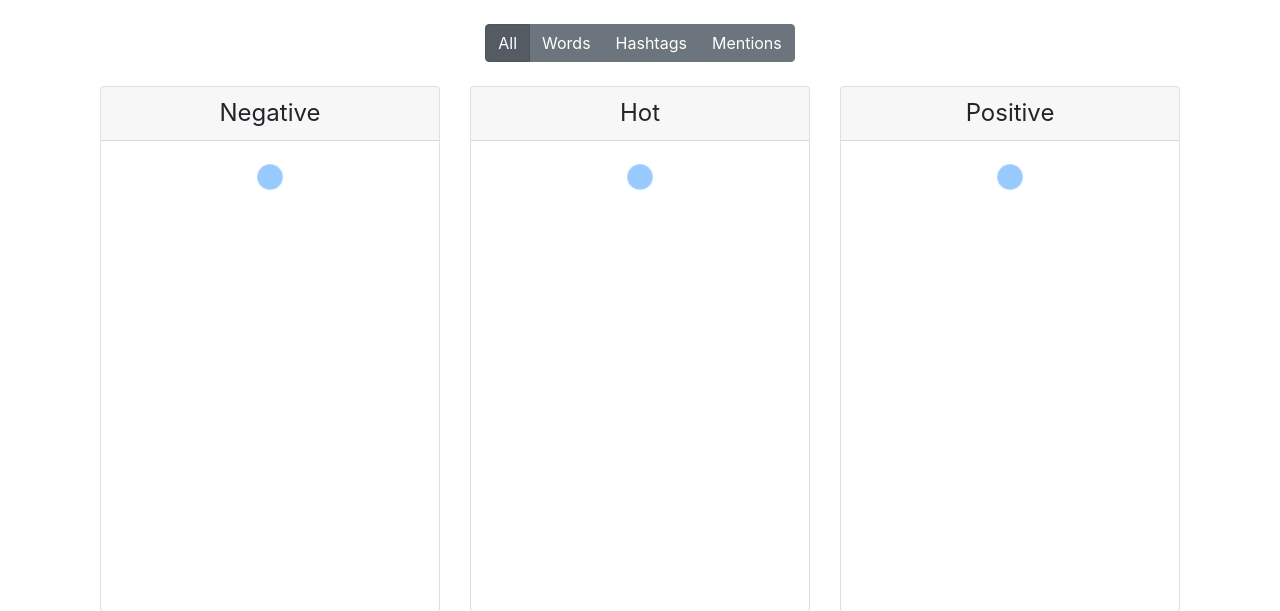
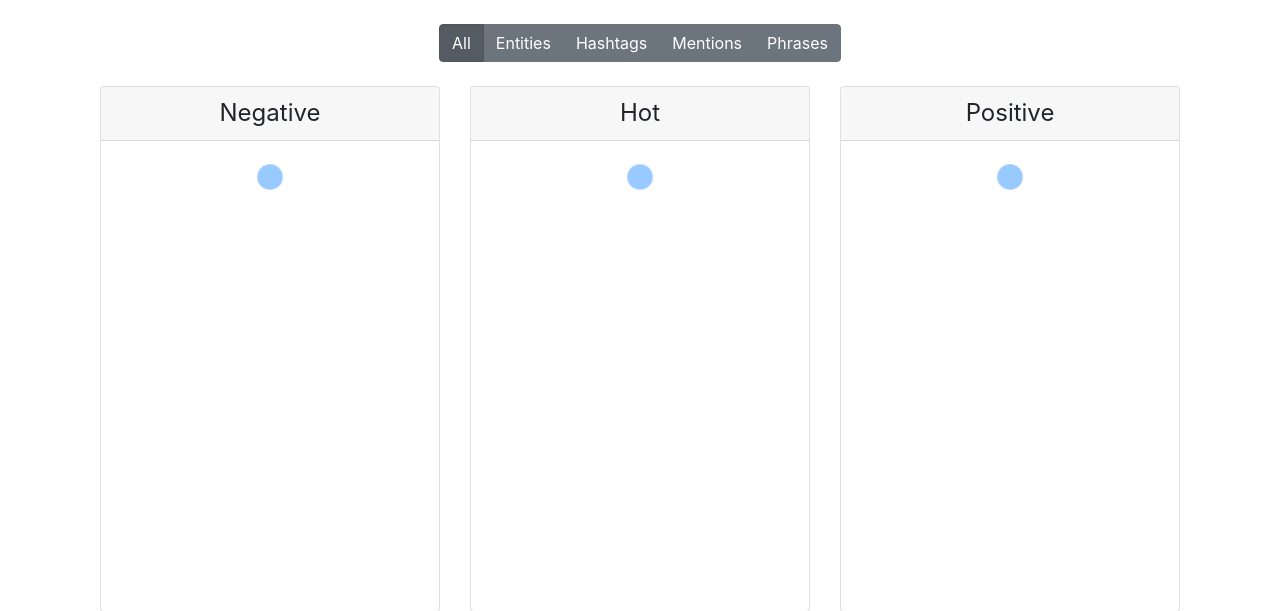
Before and after one commit to CodeforLancaster/sitegeist, a Python web app: template api/templates/index.html in a window 1280 px wide. Shown: the part 572-1183 px from the top of the page. Run offline with Jinja, Linux system fonts and the light colour scheme; the template is opened without the code that fills it, so the values that code supplies are empty; some libraries are stand-ins or nearby versions.

Commit message:
Add 4th button for phrases

```diff
--- a/api/templates/index.html
+++ b/api/templates/index.html
@@ -179,13 +179,16 @@ function drawChart() {
                 <input type="radio" name="options" id="all" autocomplete="off" checked> All
             </label>
             <label class="btn btn-secondary">
-                <input type="radio" name="options" id="word" autocomplete="off"> Words
+                <input type="radio" name="options" id="entity" autocomplete="off"> Entities
             </label>
             <label class="btn btn-secondary">
                 <input type="radio" name="options" id="hashtag" autocomplete="off"> Hashtags
             </label>
             <label class="btn btn-secondary">
                 <input type="radio" name="options" id="mention" autocomplete="off"> Mentions
+            </label>
+            <label class="btn btn-secondary">
+                <input type="radio" name="options" id="phrase" autocomplete="off"> Phrases
             </label>
         </div>
     </div>
```
